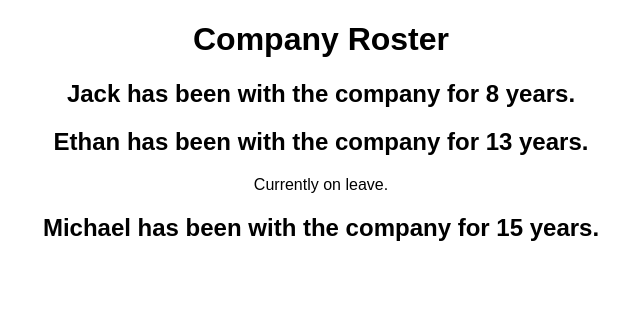
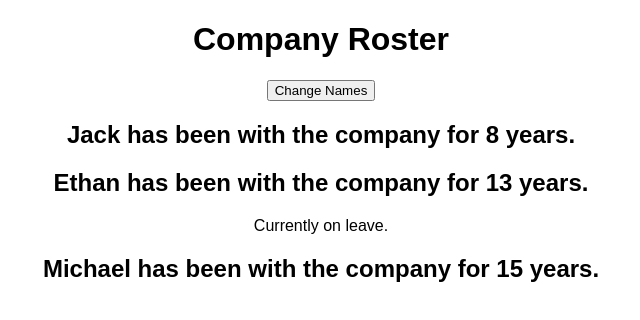
Before and after one commit to wisdev53548/react-sample, a React (Create React App) app: page / in a window 1280 px wide. Shown: the top 320 px of the page, without its empty margins (319-959 px from the left). Built offline with nearby package versions, Linux system fonts and the light colour scheme.

Commit message:
Added nameChangeHandler

```diff
--- a/src/App.js
+++ b/src/App.js
@@ -11,10 +11,21 @@ class App extends Component {
     ]
   }
 
+  nameChangeHandler = () => {
+    this.setState({
+      people: [
+        {name: 'Braden', yearsAtCompany: (Math.floor(Math.random() * 20) + 1)},
+        {name: 'Josh', yearsAtCompany: (Math.floor(Math.random() * 20) + 1)},
+        {name: 'Kevin', yearsAtCompany: (Math.floor(Math.random() * 20) + 1)}
+      ]
+    })
+  }
+
   render() {
     return (
       <div className="App">
         <h1>Company Roster</h1>
+        <button onClick={this.nameChangeHandler}>Change Names</button>
         <Person name={this.state.people[0].name} yearsAtCompany={this.state.people[0].yearsAtCompany} />
         <Person name={this.state.people[1].name} yearsAtCompany={this.state.people[1].yearsAtCompany}>Currently on leave.</Person>
         <Person name={this.state.people[2].name} yearsAtCompany={this.state.people[2].yearsAtCompany} />
```
